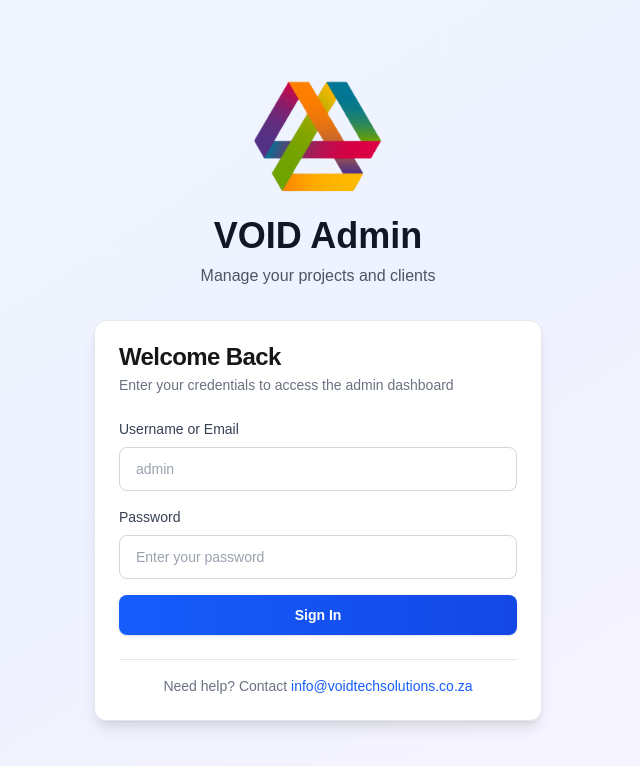
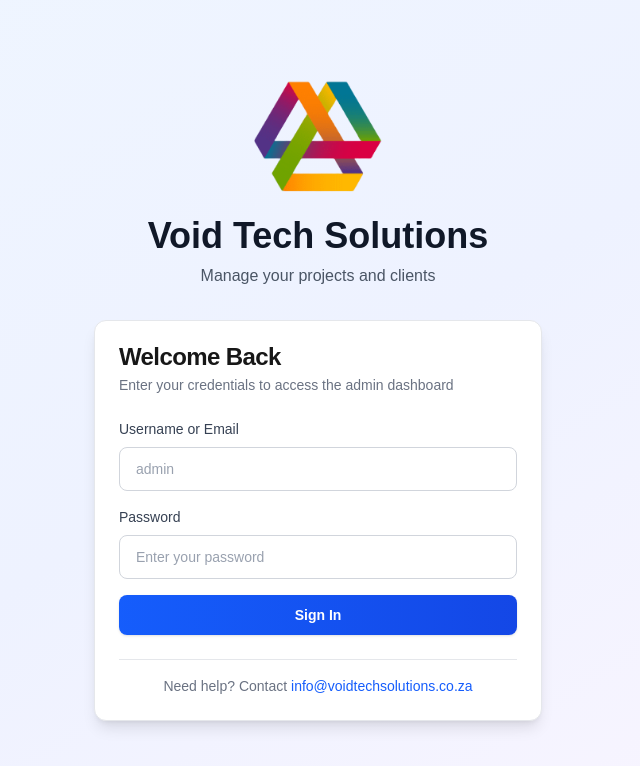
Before and after one commit to Raphael-devlpr/VOID, a Next.js app in the folder admin/: page /login in a window 1280 px wide. Shown: the top 766 px of the page, without its empty margins (322-962 px from the left). Built offline with nearby package versions, Linux system fonts and the light colour scheme.

Commit message:
Update login page header to reflect correct branding

```diff
--- a/admin/app/login/page.tsx
+++ b/admin/app/login/page.tsx
@@ -56,7 +56,7 @@ export default function LoginPage() {
               priority
             />
           </div>
-          <h1 className="text-3xl sm:text-4xl font-bold text-gray-900 mb-2">VOID Admin</h1>
+          <h1 className="text-3xl sm:text-4xl font-bold text-gray-900 mb-2">Void Tech Solutions</h1>
           <p className="text-sm sm:text-base text-gray-600">Manage your projects and clients</p>
         </div>
         <Card className="w-full">
```
